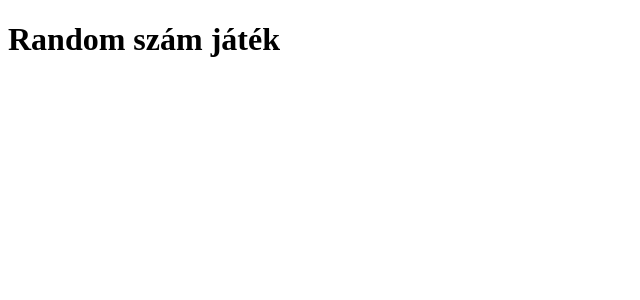
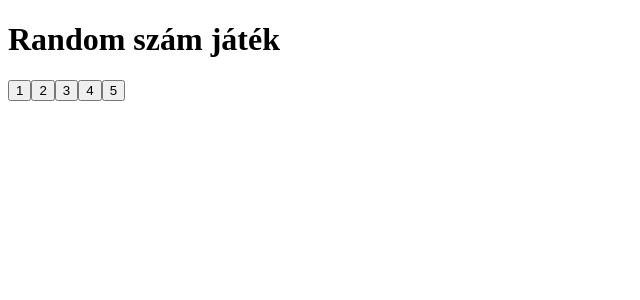
Before and after one commit to HajduThomas/oraimunka_2025_09_29, a React (Vite) app in the folder oraimunka/: page / in a window 1280 px wide. Shown: the top 300 px of the page, without its empty margins (0-640 px from the left). Built offline with nearby package versions, Linux system fonts and the light colour scheme.

Commit message:
Commit_3_gombok_letrehozasa

```diff
--- a/oraimunka/src/App.jsx
+++ b/oraimunka/src/App.jsx
@@ -1,7 +1,10 @@
+import Jatek from "./Jatek"
+
 function App() {
   return (
     <>
       <h1>Random szám játék</h1>
+      <Jatek/>
     </>
   )
 }
--- /dev/null
+++ b/oraimunka/src/Jatek.jsx
@@ -0,0 +1,14 @@
+function Jatek()
+{
+
+    return(
+        <>
+            <button>1</button>
+            <button>2</button>
+            <button>3</button>
+            <button>4</button>
+            <button>5</button>
+        </>
+    )
+}
+export default Jatek
```
